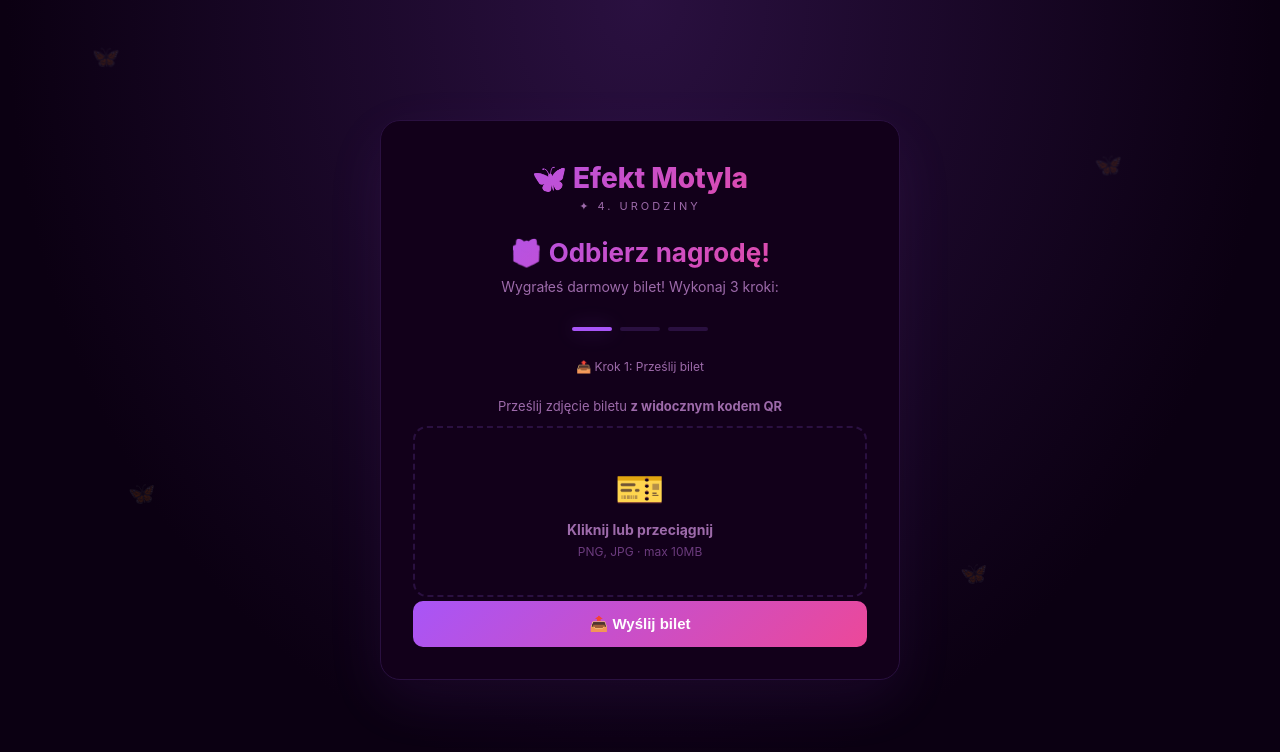
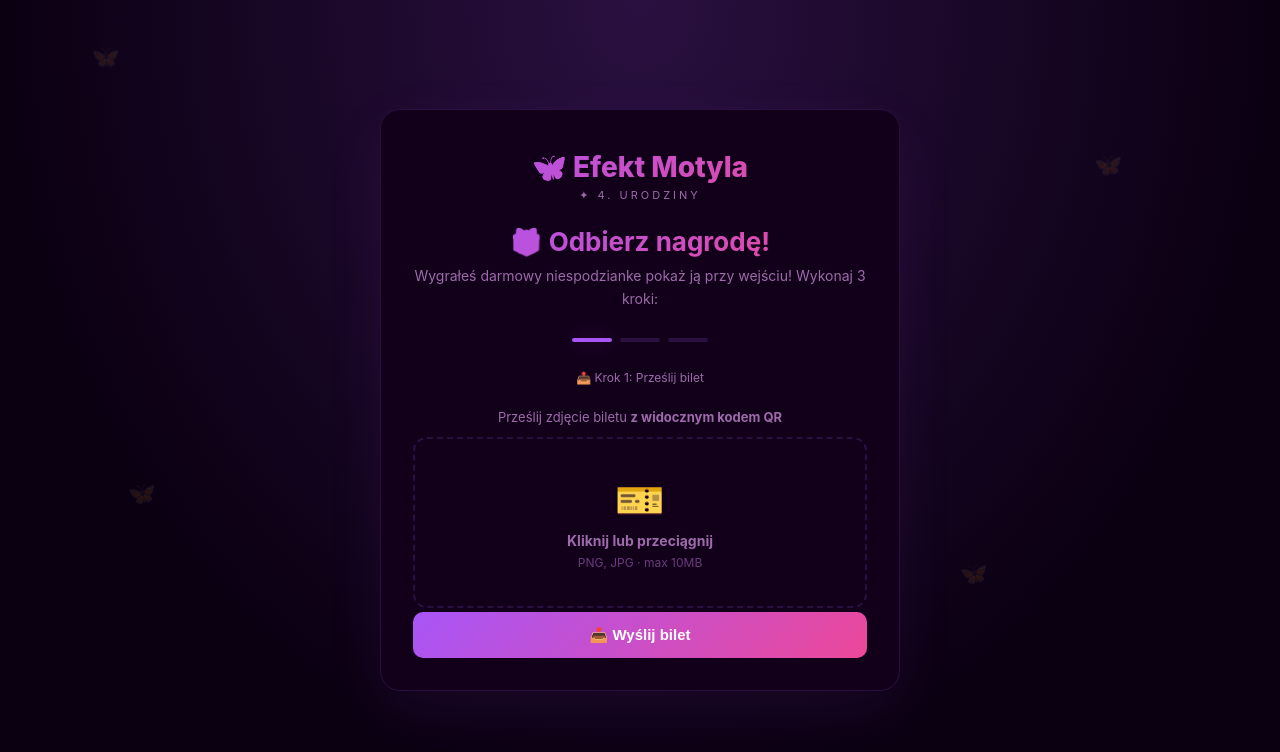
Before and after one commit to zelmerow1/efekt, a website: page index.html in a window 1280 px wide. Drawn offline with Linux system fonts and the light colour scheme.

Commit message:
Update index.html

```diff
--- a/index.html
+++ b/index.html
@@ -284,7 +284,7 @@
             <div class="badge">✦ 4. Urodziny</div>
 
             <h1>🎁 Odbierz nagrodę!</h1>
-            <p class="sub">Wygrałeś darmowy bilet! Wykonaj 3 kroki:</p>
+            <p class="sub">Wygrałeś darmowy niespodzianke pokaż ją przy wejściu! Wykonaj 3 kroki:</p>
 
             <div class="steps">
                 <div class="step-dot active" id="dot1"></div>
```
